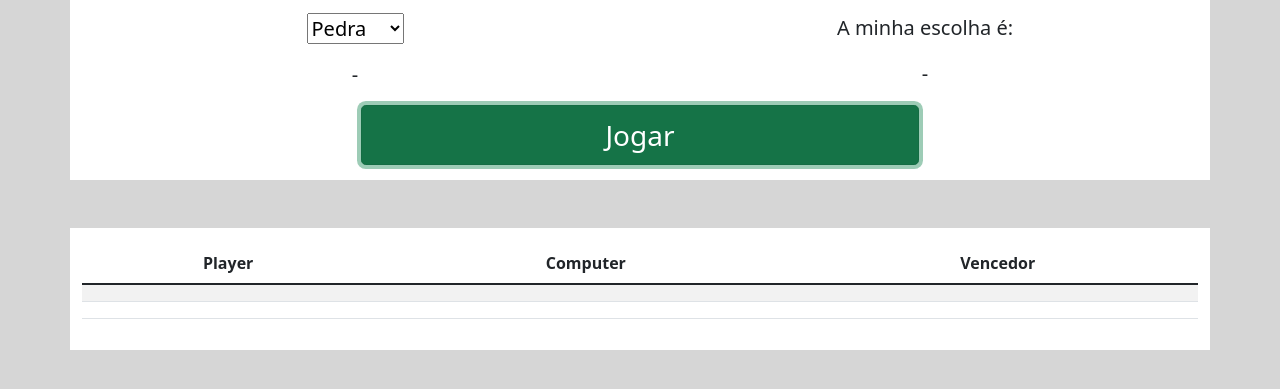
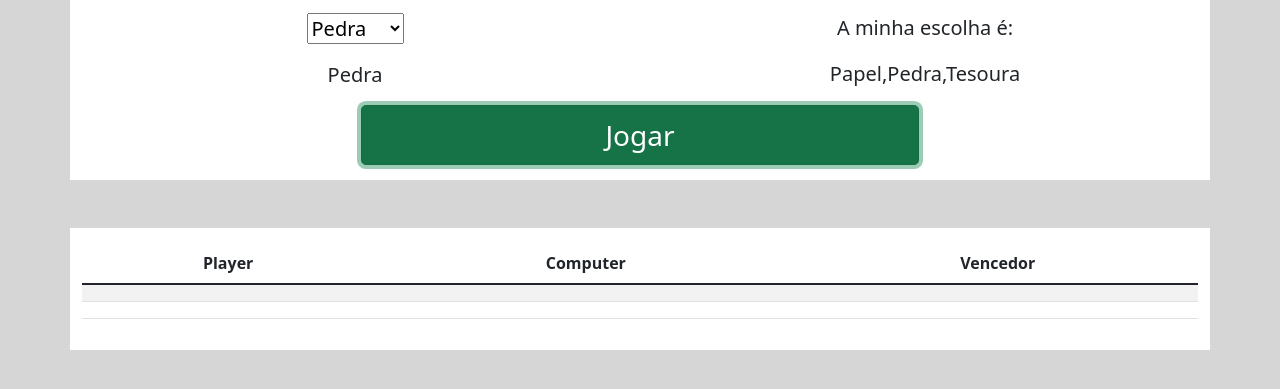
Before and after one commit to andradegui/Jokenpo, a plain HTML site: page index.html in a window 1280 px wide. Both pictures are taken after a click on the button "Jogar". Shown: the part 247-636 px from the top of the page. Drawn offline with nearby package versions, Linux system fonts and the light colour scheme.

Commit message:
Definindo Escolha Jogadores

```diff
--- a/index.html
+++ b/index.html
@@ -4,6 +4,7 @@
 <head>
     <meta charset="UTF-8">
     <title>Jokenpô</title>
+    <link rel="shortcut icon" href="./console.png">
 
     <!-- CSS only -->
     <link href="https://cdn.jsdelivr.net/npm/bootstrap@5.1.1/dist/css/bootstrap.min.css" rel="stylesheet"
@@ -31,9 +32,9 @@
 
                 <label for="escolhaJokenpo" class="d-block pt-3 display-6">Player</label>
                 <select name="" id="escolhaJokenpo" class=" mt-3 fs-5">
-                    <option value="pedra" id="pedra">Pedra</option>
-                    <option value="papel" id="papel">Papel</option>
-                    <option value="tesoura" id="tesoura">Tesoura</option>
+                    <option value="Pedra" id="pedra">Pedra</option>
+                    <option value="Papel" id="papel">Papel</option>
+                    <option value="Tesoura" id="tesoura">Tesoura</option>
                 </select>
 
                 <span class="d-block pt-3 fs-5" id="escolhaPlayer">-</span>
@@ -42,11 +43,11 @@
             <section class="col text-center">
                 <label class="display-4" id="vitoriasComputer">0</label> <span class="display-4">vitórias</span>
                 <label class="d-block pt-3 display-6" for="escolhaComputer">Computer</label>
-                <label class="d-block pt-3 fs-5" id="escolhaComputer">A minha escolha é:</label>
+                <label class="d-block pt-3 fs-5" for="escolhaComputer">A minha escolha é:</label>
                 <label class="d-block pt-3 fs-5" id="escolhaComputer">-</label>
             </section>
         </div>
-        <button class=" btn btn-lg btn-success display-6 w-50 pt-2 pb-2 fs-3" onclick="">Jogar</button>
+        <button class=" btn btn-lg btn-success display-6 w-50 pt-2 pb-2 fs-3" onclick="jokenpo.jogar()">Jogar</button>
     </section>
 
     <section class="container mt-5">
--- a/jokenpo.js
+++ b/jokenpo.js
@@ -1,24 +1,32 @@
 let player = {
-    escolhaPlayer:"",
+    escolha:"",
     buscaEscolhaJokenpo:function(){
         let select = document.getElementById('escolhaJokenpo');
-        this.escolhaPlayer = select.options[select.selectedIndex].value;
+        this.escolha = select.options[select.selectedIndex].value;
+        this.imprimir();
 
     },
     imprimir:function(){
-        this.escescolhaPlayer = document.getElementById('escolhaPlayer').value;
-
-    },
-
-
+        document.getElementById('escolhaPlayer').innerText = this.escolha;
+    }
 }
 
 let computer = {
+    escolha:['Pedra', 'Papel', 'Tesoura'],
+    buscaEscolhaJokenpo:function(){
+        this.escolha.sort();
+        this.imprimir();
 
+    },
+    imprimir:function(){
+        document.getElementById('escolhaComputer').innerText = this.escolha;
+    }
 }
 
 let jokenpo = {
+    jogar:function(){
+        player.buscaEscolhaJokenpo();
+        computer.buscaEscolhaJokenpo();
+    }
 
 }
-
-console.log(this.escolhaPlayer);
```
Also changed, not shown: console.png (added).
